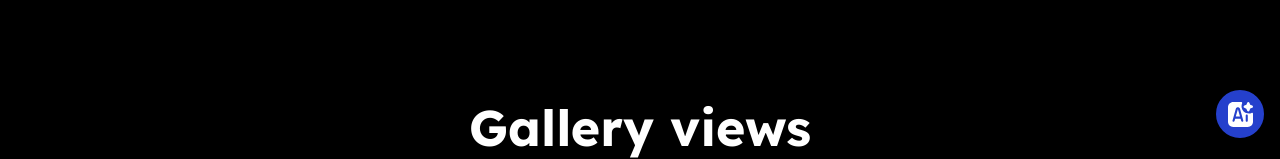
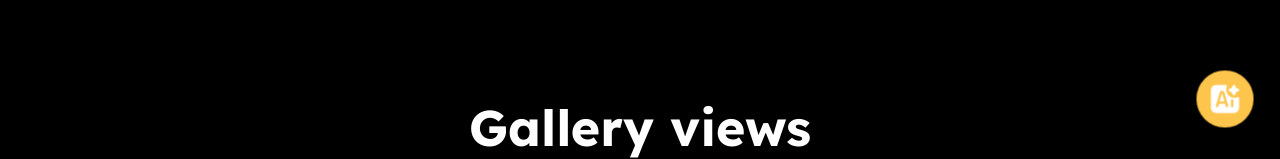
Before and after one commit to GrigorHarutyunian/regallery, a React (Vite) app: page / in a window 1280 px wide. Shown: the part 646-805 px from the top of the page. Built offline with nearby package versions, Linux system fonts and the light colour scheme.

Commit message:
added some animation and style to interactive ai icon(step 2)

```diff
--- a/src/components/interactive-aI-icon/InteractiveAIIcon.css
+++ b/src/components/interactive-aI-icon/InteractiveAIIcon.css
@@ -1,18 +1,27 @@
 .interactive-ai-icon {
   position: fixed;
-  bottom: 16px;
-  right: 16px;
+  bottom: 25px;
+  right: 25px;
 }
 .interactive-ai-icon__button {
   border-radius: 50%;
-  background-color: #2540cc;
-  width: 48px;
-  height: 48px;
+  width: 60px;
+  height: 60px;
   border: solid #2540cc;
   display: flex;
   justify-content: center;
   align-items: center;
   cursor: pointer;
+  background-color: #fec54c;
+  border: solid #fec54c;
+  transition: transform 0.3s ease;
+  transform: scale(1);
+}
+.pulse {
+  animation: pulse 1s infinite;
+}
+.interactive-ai-icon__button:hover {
+  animation: none;
 }
 
 .ai-popover__content {
@@ -22,21 +31,22 @@
 }
 .interactive-ai-icon__popover-title {
   margin-bottom: 20px;
-  color: #ffffff;
+  color: #000000;
   display: block;
   font-weight: 700;
+  font-size: 18px;
 }
 
 .interactive-ai-icon__popover-description {
   line-height: 24px;
   font-weight: 400;
-  color: #ffffffba;
+  color: #000000aa;
   margin-bottom: 20px;
   font-size: 15px;
 }
 .interactive-ai-icon__popover-link {
   font-weight: 600;
-  color: #ffffff;
+  color: #000000;
 }
 
 @media screen and (max-width: 400px) {
@@ -47,3 +57,20 @@
     width: auto;
   }
 }
+
+@keyframes pulse {
+  0% {
+    transform: scale(0.95);
+    box-shadow: 0 0 0 0 rgba(254, 197, 76, 0.7);
+  }
+
+  70% {
+    transform: scale(1);
+    box-shadow: 0 0 0 10px rgba(254, 197, 76, 0);
+  }
+
+  100% {
+    transform: scale(0.95);
+    box-shadow: 0 0 0 0 rgba(254, 197, 76, 0);
+  }
+}
--- a/src/components/interactive-aI-icon/InteractiveAIIcon.tsx
+++ b/src/components/interactive-aI-icon/InteractiveAIIcon.tsx
@@ -28,19 +28,36 @@ const InteractiveAIIcon: React.FC = () => {
   console.log(anchorEl);
   return (
     <div className="interactive-ai-icon">
-      <button className="interactive-ai-icon__button" onClick={handleClick}>
+      <button
+        className={`interactive-ai-icon__button ${!open ? "pulse" : ""}`}
+        onClick={handleClick}
+      >
+        {open ? (
+          <svg
+            className="MuiSvgIcon-root MuiSvgIcon-fontSizeMedium css-i4bv87-MuiSvgIcon-root"
+            focusable="false"
+            aria-hidden="true"
+            viewBox="0 0 24 24"
+            data-testid="CloseIcon"
+            width={30}
+            height={30}
+          >
+            <path d="M19 6.41 17.59 5 12 10.59 6.41 5 5 6.41 10.59 12 5 17.59 6.41 19 12 13.41 17.59 19 19 17.59 13.41 12z"></path>
+          </svg>
+        ) : (
           <svg
             className="ai-icon"
             xmlns="http://www.w3.org/2000/svg"
             viewBox="0 0 24 24"
-          width={25}
-          height={25}
+            width={30}
+            height={30}
           >
             <path
               fill="#ffffff"
               d="m19.5,9c-.46,0-.874-.28-1.045-.708l-.853-1.911-1.914-.897c-.424-.179-.697-.597-.688-1.057.009-.46.297-.868.727-1.031l1.948-.738.78-1.951c.171-.427.584-.708,1.045-.708s.874.28,1.045.708l.785,1.963,1.963.785c.427.171.708.584.708,1.045s-.28.874-.708,1.045l-1.963.785-.785,1.963c-.171.427-.584.708-1.045.708Zm3.162,1.473c-1.222.505-2.618.675-4.076.388-2.72-.536-4.911-2.727-5.447-5.447-.287-1.458-.118-2.854.388-4.076.264-.639-.204-1.338-.895-1.338h-7.632C2.239,0,0,2.239,0,5v14c0,2.761,2.239,5,5,5h14c2.761,0,5-2.239,5-5v-7.632c0-.691-.699-1.159-1.338-.895Zm-8.964,8.527c-.443,0-.831-.294-.952-.72l-.643-2.28h-5.206l-.643,2.28c-.12.426-.509.72-.952.72h0c-.654,0-1.128-.624-.953-1.254l3.091-11.108c.141-.608.541-1.12,1.098-1.405.568-.292,1.22-.31,1.839-.05.587.246,1.037.817,1.204,1.535l3.071,11.029c.175.63-.298,1.254-.953,1.254Zm5.302-1c0,.552-.448,1-1,1s-1-.448-1-1v-4.912c0-.552.448-1,1-1s1,.448,1,1v4.912ZM9.39,7.165l-1.929,6.835h4.077l-1.929-6.835c-.029-.114-.191-.114-.219,0Z"
             />
           </svg>
+        )}
       </button>
       <Popover
         key={popoverKey}
@@ -66,8 +83,9 @@ const InteractiveAIIcon: React.FC = () => {
         }}
         PaperProps={{
           sx: {
-            backgroundColor: "#2540cc",
+            backgroundColor: "#ffffff",
             borderRadius: "12px",
+            boxShadow: "rgba(153, 153, 153, 0.2) 0px 0px 20px 10px",
           },
         }}
       >
```
Lines whose indentation alone changed are shown as unchanged.
